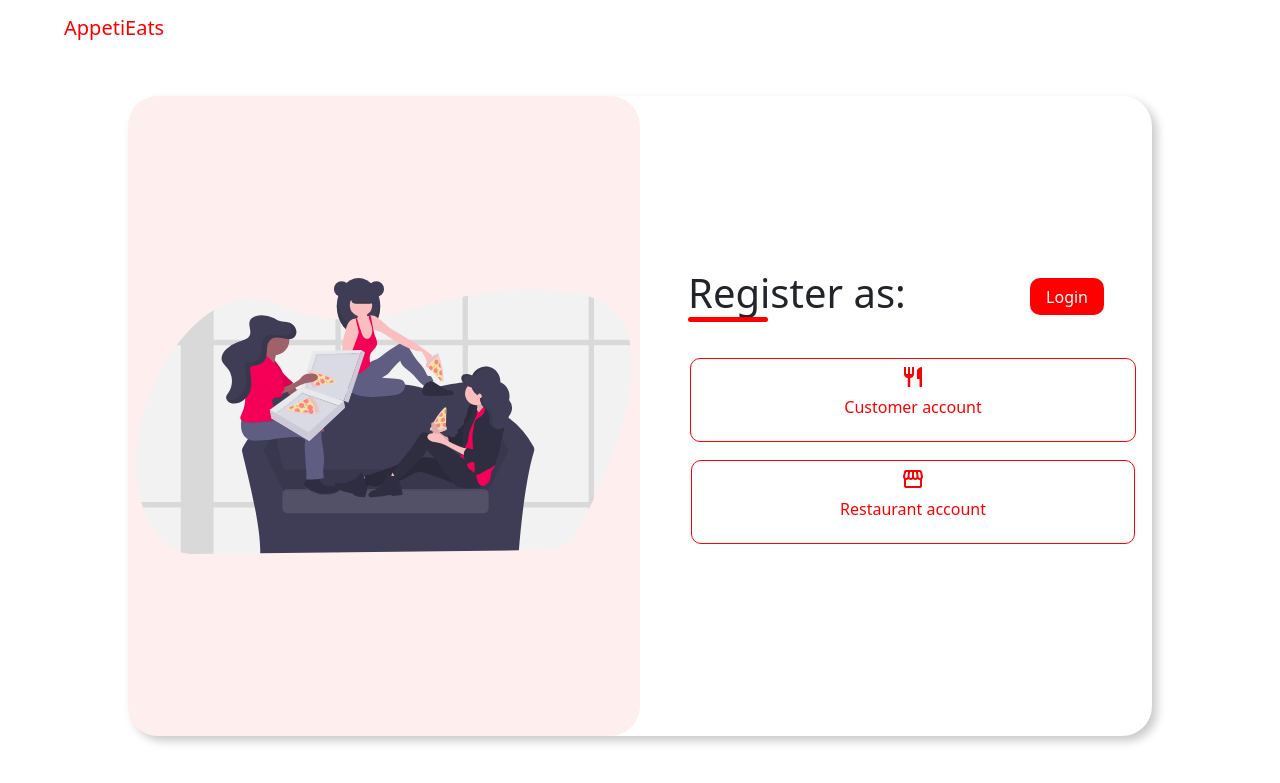
After one commit to valentejorge/appeteats, a Python web app: template appetieats/templates/auth/redirect-register.html in a window 1280 px wide. The commit adds this page. Shown: the top 783 px of the page. Run offline with Jinja, Linux system fonts and the light colour scheme; the template is opened without the code that fills it, so the values that code supplies are empty.

Commit message:
update: approach of login and register routes

```diff
--- a/appetieats/templates/auth/customer-login.html
+++ b/appetieats/templates/auth/customer-login.html
@@ -8,7 +8,7 @@
 
 {% block form %}
 <div class="form">
-    <form method="post" action="/customer/login" >
+    <form method="post" action="/login/customer" >
         <div class="form-header">
 
             <div class="title">
@@ -16,7 +16,7 @@
             </div>
 
             <div class="login-button">
-                <a href="/customer/register">Register</a>
+                <a href="/register/customer">Register</a>
             </div>
         </div>
 
--- a/appetieats/templates/auth/customer-register.html
+++ b/appetieats/templates/auth/customer-register.html
@@ -18,14 +18,14 @@
 
 {% block form %}
 <div class="form">
-    <form method="post" action="/customer/register" >
+    <form method="post" action="/register/customer" >
         <div class="form-header">
 
             <div class="title">
                 <h1>Register</h1>
             </div>
             <div class="login-button">
-                <a href="/customer/login">Login</a>
+                <a href="/login/customer">Login</a>
             </div>
         </div>
         <div class="step-forms">
--- /dev/null
+++ b/appetieats/templates/auth/redirect-register.html
@@ -0,0 +1,49 @@
+{% extends "/auth/layout-login-form.html" %}
+
+{% block title %}Register{% endblock %}
+
+{% block head %}
+<link href="https://fonts.googleapis.com/icon?family=Material+Icons" rel="stylesheet">
+
+<style> .form {display: block;} </style>
+{% endblock %}
+
+{% block img %}
+<img src="/static/assets/img/undraw_pizza_sharing_wxop.svg" alt="cooking image">
+{% endblock %}
+
+{% block form %}
+<div class="form">
+    <form>
+        <div class="form-header">
+            <div class="title">
+                <h1>Register as:</h1>
+            </div>
+
+            <div class="login-button">
+                <a href="/login">Login</a>
+            </div>
+        </div>
+
+        <div class="input-g">
+            <div class="input-b">
+                <a href="/register/customer">
+                    <div class="button-s btn w-100 mb-3">
+                        <span class="material-icons nav_icons mx-1">restaurant</span>
+                        <p>Customer account</p>
+                    </div>
+                </a
+            </div>
+            <div class="input-b">
+                <a href="/register/restaurant">
+                    <div class="button-s btn w-100">
+                        <span class="material-icons nav_icons mx-1">storefront</span>
+                        <p>Restaurant account</p>
+                    </div>
+                </a>
+            </div>
+        </div>
+    </form>
+</div>
+
+{% endblock %}
--- a/appetieats/templates/auth/login.html
+++ b/appetieats/templates/auth/restaurant-login.html
@@ -8,7 +8,7 @@
 
 {% block form %}
 <div class="form">
-    <form method="post" action="/login" >
+    <form method="post" action="/login/restaurant" >
         <div class="form-header">
 
             <div class="title">
@@ -16,7 +16,7 @@
             </div>
 
             <div class="login-button">
-                <a href="/register">Register</a>
+                <a href="/register/restaurant">Register</a>
             </div>
         </div>
 
--- a/appetieats/templates/auth/register.html
+++ b/appetieats/templates/auth/restaurant-register.html
@@ -18,14 +18,14 @@
 
 {% block form %}
 <div class="form">
-    <form method="post" action="/register" >
+    <form method="post" action="/register/restaurant" >
         <div class="form-header">
 
             <div class="title">
                 <h1>Register</h1>
             </div>
             <div class="login-button">
-                <a href="/login">Login</a>
+                <a href="/login/restaurant">Login</a>
             </div>
         </div>
         <div class="step-forms">
```
Also changed, not shown: appetieats/routes/auth.py (+46 -34 lines), appetieats/templates/auth/redirect-login.html (added, +47 -0 lines).
